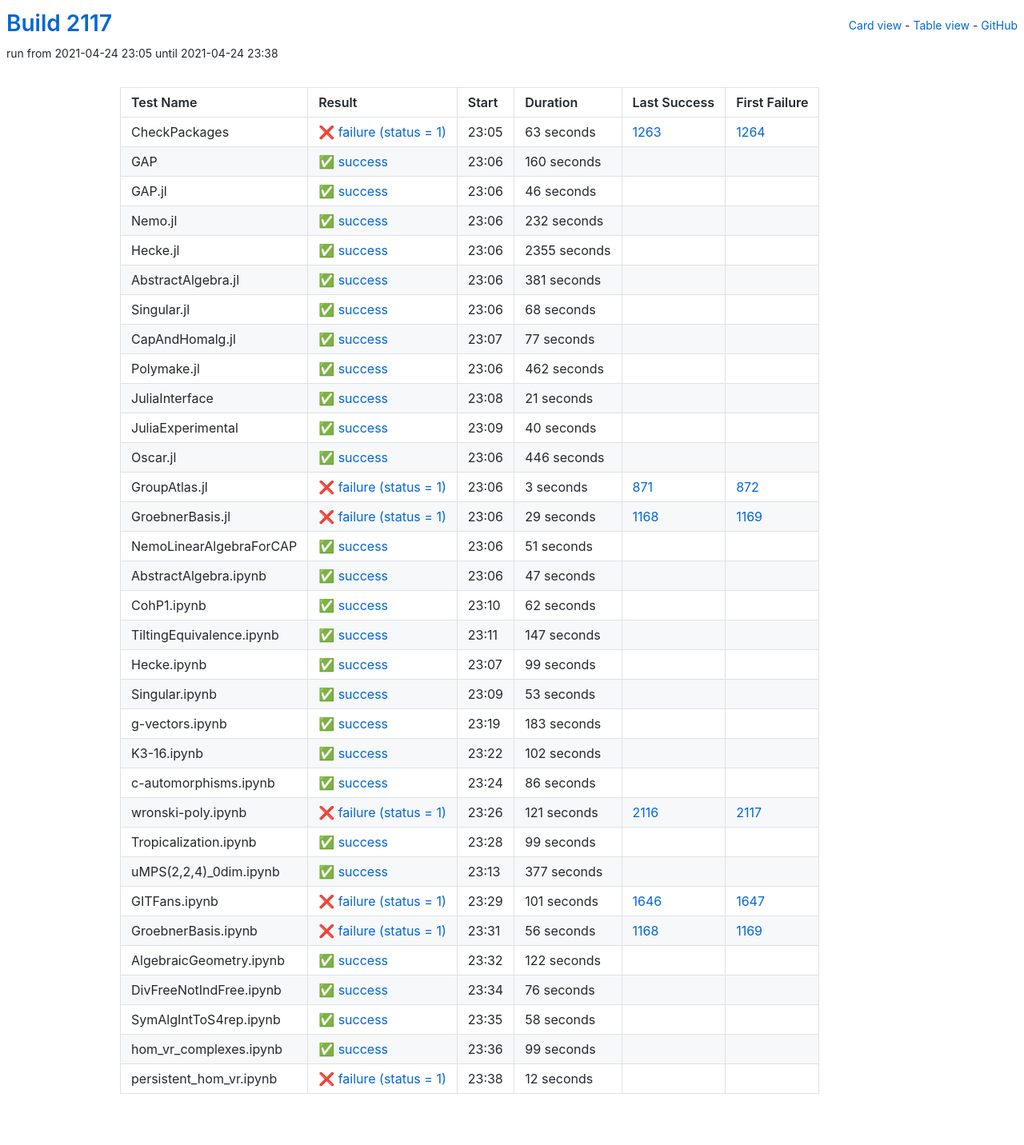
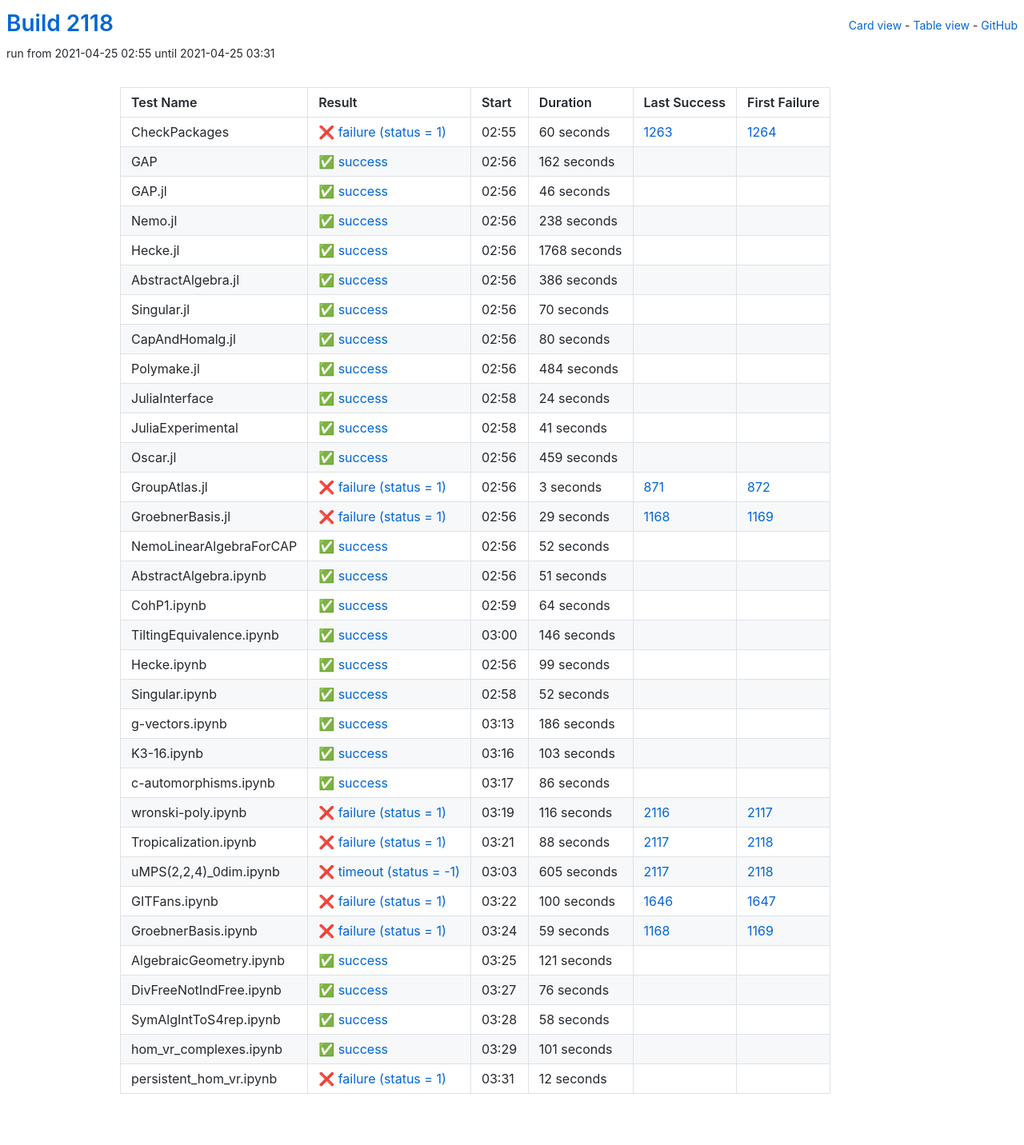
Before and after one commit to oscar-system/oscar-ci-status-stable, a Jekyll site: the page built from table.html, in a window 1280 px wide. Shown: the whole page at 80% size. Built offline with Jekyll 4.4.1, drawn with Linux system fonts in a browser that asks for light colours.

Commit message:
Build #2118

```diff
--- a/_data/ci.yml
+++ b/_data/ci.yml
@@ -1,6 +1,6 @@
 ---
-build: 2117
-build_url: https://oscarci.mathematik.uni-kl.de/job/oscar-stable/2117/
+build: 2118
+build_url: https://oscarci.mathematik.uni-kl.de/job/oscar-stable/2118/
 job: oscar-stable
 organization: oscar-system
 repo: oscar-ci-status-stable
@@ -8,32 +8,32 @@ repourl: https://github.com/oscar-system/oscar-ci-status-stable
 tests:
 - name: CheckPackages
   id: checkpackages
-  log: https://oscarci.mathematik.uni-kl.de/job/oscar-stable/2117/artifact/logs/build-2117/CheckPackages.log
-  start: 2021-04-24 23:05
+  log: https://oscarci.mathematik.uni-kl.de/job/oscar-stable/2118/artifact/logs/build-2118/CheckPackages.log
+  start: 2021-04-25 02:55
   success: false
   exitcode: 1
   status: failure
-  duration: 63
+  duration: 60
   last_success: 1263
   last_success_url: https://oscarci.mathematik.uni-kl.de/job/oscar-stable/1263/
   first_failure: 1264
   first_failure_url: https://oscarci.mathematik.uni-kl.de/job/oscar-stable/1264/
 - name: GAP
   id: gap
-  log: https://oscarci.mathematik.uni-kl.de/job/oscar-stable/2117/artifact/logs/build-2117/GAP.log
-  start: 2021-04-24 23:06
+  log: https://oscarci.mathematik.uni-kl.de/job/oscar-stable/2118/artifact/logs/build-2118/GAP.log
+  start: 2021-04-25 02:56
   success: true
   exitcode: 0
   status: success
-  duration: 160
+  duration: 162
   last_success: false
   last_success_url:
   first_failure: false
   first_failure_url:
 - name: GAP.jl
   id: gap-jl
-  log: https://oscarci.mathematik.uni-kl.de/job/oscar-stable/2117/artifact/logs/build-2117/GAP.jl.log
-  start: 2021-04-24 23:06
+  log: https://oscarci.mathematik.uni-kl.de/job/oscar-stable/2118/artifact/logs/build-2118/GAP.jl.log
+  start: 2021-04-25 02:56
   success: true
   exitcode: 0
   status: success
@@ -44,116 +44,116 @@ tests:
   first_failure_url:
 - name: Nemo.jl
   id: nemo-jl
-  log: https://oscarci.mathematik.uni-kl.de/job/oscar-stable/2117/artifact/logs/build-2117/Nemo.jl.log
-  start: 2021-04-24 23:06
+  log: https://oscarci.mathematik.uni-kl.de/job/oscar-stable/2118/artifact/logs/build-2118/Nemo.jl.log
+  start: 2021-04-25 02:56
   success: true
   exitcode: 0
   status: success
-  duration: 232
+  duration: 238
   last_success: false
   last_success_url:
   first_failure: false
   first_failure_url:
 - name: Hecke.jl
   id: hecke-jl
-  log: https://oscarci.mathematik.uni-kl.de/job/oscar-stable/2117/artifact/logs/build-2117/Hecke.jl.log
-  start: 2021-04-24 23:06
+  log: https://oscarci.mathematik.uni-kl.de/job/oscar-stable/2118/artifact/logs/build-2118/Hecke.jl.log
+  start: 2021-04-25 02:56
   success: true
   exitcode: 0
   status: success
-  duration: 2355
+  duration: 1768
   last_success: false
   last_success_url:
   first_failure: false
   first_failure_url:
 - name: AbstractAlgebra.jl
   id: abstractalgebra-jl
-  log: https://oscarci.mathematik.uni-kl.de/job/oscar-stable/2117/artifact/logs/build-2117/AbstractAlgebra.jl.log
-  start: 2021-04-24 23:06
+  log: https://oscarci.mathematik.uni-kl.de/job/oscar-stable/2118/artifact/logs/build-2118/AbstractAlgebra.jl.log
+  start: 2021-04-25 02:56
   success: true
   exitcode: 0
   status: success
-  duration: 381
+  duration: 386
   last_success: false
   last_success_url:
   first_failure: false
   first_failure_url:
 - name: Singular.jl
   id: singular-jl
-  log: https://oscarci.mathematik.uni-kl.de/job/oscar-stable/2117/artifact/logs/build-2117/Singular.jl.log
-  start: 2021-04-24 23:06
+  log: https://oscarci.mathematik.uni-kl.de/job/oscar-stable/2118/artifact/logs/build-2118/Singular.jl.log
+  start: 2021-04-25 02:56
   success: true
   exitcode: 0
   status: success
-  duration: 68
+  duration: 70
   last_success: false
   last_success_url:
   first_failure: false
   first_failure_url:
 - name: CapAndHomalg.jl
   id: capandhomalg-jl
-  log: https://oscarci.mathematik.uni-kl.de/job/oscar-stable/2117/artifact/logs/build-2117/CapAndHomalg.jl.log
-  start: 2021-04-24 23:07
+  log: https://oscarci.mathematik.uni-kl.de/job/oscar-stable/2118/artifact/logs/build-2118/CapAndHomalg.jl.log
+  start: 2021-04-25 02:56
   success: true
   exitcode: 0
   status: success
-  duration: 77
+  duration: 80
   last_success: false
   last_success_url:
   first_failure: false
   first_failure_url:
 - name: Polymake.jl
   id: polymake-jl
-  log: https://oscarci.mathematik.uni-kl.de/job/oscar-stable/2117/artifact/logs/build-2117/Polymake.jl.log
-  start: 2021-04-24 23:06
+  log: https://oscarci.mathematik.uni-kl.de/job/oscar-stable/2118/artifact/logs/build-2118/Polymake.jl.log
+  start: 2021-04-25 02:56
   success: true
   exitcode: 0
   status: success
-  duration: 462
+  duration: 484
   last_success: false
   last_success_url:
   first_failure: false
   first_failure_url:
 - name: JuliaInterface
   id: juliainterface
-  log: https://oscarci.mathematik.uni-kl.de/job/oscar-stable/2117/artifact/logs/build-2117/JuliaInterface.log
-  start: 2021-04-24 23:08
+  log: https://oscarci.mathematik.uni-kl.de/job/oscar-stable/2118/artifact/logs/build-2118/JuliaInterface.log
+  start: 2021-04-25 02:58
   success: true
   exitcode: 0
   status: success
-  duration: 21
+  duration: 24
   last_success: false
   last_success_url:
   first_failure: false
   first_failure_url:
 - name: JuliaExperimental
   id: juliaexperimental
-  log: https://oscarci.mathematik.uni-kl.de/job/oscar-stable/2117/artifact/logs/build-2117/JuliaExperimental.log
-  start: 2021-04-24 23:09
+  log: https://oscarci.mathematik.uni-kl.de/job/oscar-stable/2118/artifact/logs/build-2118/JuliaExperimental.log
+  start: 2021-04-25 02:58
   success: true
   exitcode: 0
   status: success
-  duration: 40
+  duration: 41
   last_success: false
   last_success_url:
   first_failure: false
   first_failure_url:
 - name: Oscar.jl
   id: oscar-jl
-  log: https://oscarci.mathematik.uni-kl.de/job/oscar-stable/2117/artifact/logs/build-2117/Oscar.jl.log
-  start: 2021-04-24 23:06
+  log: https://oscarci.mathematik.uni-kl.de/job/oscar-stable/2118/artifact/logs/build-2118/Oscar.jl.log
+  start: 2021-04-25 02:56
   success: true
   exitcode: 0
   status: success
-  duration: 446
+  duration: 459
   last_success: false
   last_success_url:
   first_failure: false
   first_failure_url:
 - name: GroupAtlas.jl
   id: groupatlas-jl
-  log: https://oscarci.mathematik.uni-kl.de/job/oscar-stable/2117/artifact/logs/build-2117/GroupAtlas.jl.log
-  start: 2021-04-24 23:06
+  log: https://oscarci.mathematik.uni-kl.de/job/oscar-stable/2118/artifact/logs/build-2118/GroupAtlas.jl.log
+  start: 2021-04-25 02:56
   success: false
   exitcode: 1
   status: failure
@@ -164,8 +164,8 @@ tests:
   first_failure_url: https://oscarci.mathematik.uni-kl.de/job/oscar-stable/872/
 - name: GroebnerBasis.jl
   id: groebnerbasis-jl
-  log: https://oscarci.mathematik.uni-kl.de/job/oscar-stable/2117/artifact/logs/build-2117/GroebnerBasis.jl.log
-  start: 2021-04-24 23:06
+  log: https://oscarci.mathematik.uni-kl.de/job/oscar-stable/2118/artifact/logs/build-2118/GroebnerBasis.jl.log
+  start: 2021-04-25 02:56
   success: false
   exitcode: 1
   status: failure
@@ -176,8 +176,20 @@ tests:
   first_failure_url: https://oscarci.mathematik.uni-kl.de/job/oscar-stable/1169/
 - name: NemoLinearAlgebraForCAP
   id: nemolinearalgebraforcap
-  log: https://oscarci.mathematik.uni-kl.de/job/oscar-stable/2117/artifact/logs/build-2117/NemoLinearAlgebraForCAP.log
-  start: 2021-04-24 23:06
+  log: https://oscarci.mathematik.uni-kl.de/job/oscar-stable/2118/artifact/logs/build-2118/NemoLinearAlgebraForCAP.log
+  start: 2021-04-25 02:56
+  success: true
+  exitcode: 0
+  status: success
+  duration: 52
+  last_success: false
+  last_success_url:
+  first_failure: false
+  first_failure_url:
+- name: AbstractAlgebra.ipynb
+  id: abstractalgebra-ipynb
+  log: https://oscarci.mathematik.uni-kl.de/job/oscar-stable/2118/artifact/logs/build-2118/AbstractAlgebra.ipynb.log
+  start: 2021-04-25 02:56
   success: true
   exitcode: 0
   status: success
@@ -186,46 +198,34 @@ tests:
   last_success_url:
   first_failure: false
   first_failure_url:
-- name: AbstractAlgebra.ipynb
-  id: abstractalgebra-ipynb
-  log: https://oscarci.mathematik.uni-kl.de/job/oscar-stable/2117/artifact/logs/build-2117/AbstractAlgebra.ipynb.log
-  start: 2021-04-24 23:06
+- name: CohP1.ipynb
+  id: cohp1-ipynb
+  log: https://oscarci.mathematik.uni-kl.de/job/oscar-stable/2118/artifact/logs/build-2118/CohP1.ipynb.log
+  start: 2021-04-25 02:59
   success: true
   exitcode: 0
   status: success
-  duration: 47
-  last_success: false
-  last_success_url:
-  first_failure: false
-  first_failure_url:
-- name: CohP1.ipynb
-  id: cohp1-ipynb
-  log: https://oscarci.mathematik.uni-kl.de/job/oscar-stable/2117/artifact/logs/build-2117/CohP1.ipynb.log
-  start: 2021-04-24 23:10
-  success: true
-  exitcode: 0
-  status: success
-  duration: 62
+  duration: 64
   last_success: false
   last_success_url:
   first_failure: false
   first_failure_url:
 - name: TiltingEquivalence.ipynb
   id: tiltingequivalence-ipynb
-  log: https://oscarci.mathematik.uni-kl.de/job/oscar-stable/2117/artifact/logs/build-2117/TiltingEquivalence.ipynb.log
-  start: 2021-04-24 23:11
+  log: https://oscarci.mathematik.uni-kl.de/job/oscar-stable/2118/artifact/logs/build-2118/TiltingEquivalence.ipynb.log
+  start: 2021-04-25 03:00
   success: true
   exitcode: 0
   status: success
-  duration: 147
+  duration: 146
   last_success: false
   last_success_url:
   first_failure: false
   first_failure_url:
 - name: Hecke.ipynb
   id: hecke-ipynb
-  log: https://oscarci.mathematik.uni-kl.de/job/oscar-stable/2117/artifact/logs/build-2117/Hecke.ipynb.log
-  start: 2021-04-24 23:07
+  log: https://oscarci.mathematik.uni-kl.de/job/oscar-stable/2118/artifact/logs/build-2118/Hecke.ipynb.log
+  start: 2021-04-25 02:56
   success: true
   exitcode: 0
   status: success
@@ -236,44 +236,44 @@ tests:
   first_failure_url:
 - name: Singular.ipynb
   id: singular-ipynb
-  log: https://oscarci.mathematik.uni-kl.de/job/oscar-stable/2117/artifact/logs/build-2117/Singular.ipynb.log
-  start: 2021-04-24 23:09
+  log: https://oscarci.mathematik.uni-kl.de/job/oscar-stable/2118/artifact/logs/build-2118/Singular.ipynb.log
+  start: 2021-04-25 02:58
   success: true
   exitcode: 0
   status: success
-  duration: 53
+  duration: 52
   last_success: false
   last_success_url:
   first_failure: false
   first_failure_url:
 - name: g-vectors.ipynb
   id: g-vectors-ipynb
-  log: https://oscarci.mathematik.uni-kl.de/job/oscar-stable/2117/artifact/logs/build-2117/g-vectors.ipynb.log
-  start: 2021-04-24 23:19
+  log: https://oscarci.mathematik.uni-kl.de/job/oscar-stable/2118/artifact/logs/build-2118/g-vectors.ipynb.log
+  start: 2021-04-25 03:13
   success: true
   exitcode: 0
   status: success
-  duration: 183
+  duration: 186
   last_success: false
   last_success_url:
   first_failure: false
   first_failure_url:
 - name: K3-16.ipynb
   id: k3-16-ipynb
-  log: https://oscarci.mathematik.uni-kl.de/job/oscar-stable/2117/artifact/logs/build-2117/K3-16.ipynb.log
-  start: 2021-04-24 23:22
+  log: https://oscarci.mathematik.uni-kl.de/job/oscar-stable/2118/artifact/logs/build-2118/K3-16.ipynb.log
+  start: 2021-04-25 03:16
   success: true
   exitcode: 0
   status: success
-  duration: 102
+  duration: 103
   last_success: false
   last_success_url:
   first_failure: false
   first_failure_url:
 - name: c-automorphisms.ipynb
   id: c-automorphisms-ipynb
-  log: https://oscarci.mathematik.uni-kl.de/job/oscar-stable/2117/artifact/logs/build-2117/c-automorphisms.ipynb.log
-  start: 2021-04-24 23:24
+  log: https://oscarci.mathematik.uni-kl.de/job/oscar-stable/2118/artifact/logs/build-2118/c-automorphisms.ipynb.log
+  start: 2021-04-25 03:17
   success: true
   exitcode: 0
   status: success
@@ -284,80 +284,80 @@ tests:
   first_failure_url:
 - name: wronski-poly.ipynb
   id: wronski-poly-ipynb
-  log: https://oscarci.mathematik.uni-kl.de/job/oscar-stable/2117/artifact/logs/build-2117/wronski-poly.ipynb.log
-  start: 2021-04-24 23:26
+  log: https://oscarci.mathematik.uni-kl.de/job/oscar-stable/2118/artifact/logs/build-2118/wronski-poly.ipynb.log
+  start: 2021-04-25 03:19
   success: false
   exitcode: 1
   status: failure
-  duration: 121
+  duration: 116
   last_success: 2116
   last_success_url: https://oscarci.mathematik.uni-kl.de/job/oscar-stable/2116/
   first_failure: 2117
   first_failure_url: https://oscarci.mathematik.uni-kl.de/job/oscar-stable/2117/
 - name: Tropicalization.ipynb
   id: tropicalization-ipynb
-  log: https://oscarci.mathematik.uni-kl.de/job/oscar-stable/2117/artifact/logs/build-2117/Tropicalization.ipynb.log
-  start: 2021-04-24 23:28
-  success: true
-  exitcode: 0
-  status: success
-  duration: 99
-  last_success: false
-  last_success_url:
-  first_failure: false
-  first_failure_url:
-- name: uMPS(2,2,4)_0dim.ipynb
-  id: umps-2-2-4-0dim-ipynb
-  log: https://oscarci.mathematik.uni-kl.de/job/oscar-stable/2117/artifact/logs/build-2117/uMPS-2-2-4-_0dim.ipynb.log
-  start: 2021-04-24 23:13
-  success: true
-  exitcode: 0
-  status: success
-  duration: 377
-  last_success: false
-  last_success_url:
-  first_failure: false
-  first_failure_url:
-- name: GITFans.ipynb
-  id: gitfans-ipynb
-  log: https://oscarci.mathematik.uni-kl.de/job/oscar-stable/2117/artifact/logs/build-2117/GITFans.ipynb.log
-  start: 2021-04-24 23:29
+  log: https://oscarci.mathematik.uni-kl.de/job/oscar-stable/2118/artifact/logs/build-2118/Tropicalization.ipynb.log
+  start: 2021-04-25 03:21
   success: false
   exitcode: 1
   status: failure
-  duration: 101
+  duration: 88
+  last_success: 2117
+  last_success_url: https://oscarci.mathematik.uni-kl.de/job/oscar-stable/2117/
+  first_failure: 2118
+  first_failure_url: https://oscarci.mathematik.uni-kl.de/job/oscar-stable/2118/
+- name: uMPS(2,2,4)_0dim.ipynb
+  id: umps-2-2-4-0dim-ipynb
+  log: https://oscarci.mathematik.uni-kl.de/job/oscar-stable/2118/artifact/logs/build-2118/uMPS-2-2-4-_0dim.ipynb.log
+  start: 2021-04-25 03:03
+  success: false
+  exitcode: -1
+  status: timeout
+  duration: 605
+  last_success: 2117
+  last_success_url: https://oscarci.mathematik.uni-kl.de/job/oscar-stable/2117/
+  first_failure: 2118
+  first_failure_url: https://oscarci.mathematik.uni-kl.de/job/oscar-stable/2118/
+- name: GITFans.ipynb
+  id: gitfans-ipynb
+  log: https://oscarci.mathematik.uni-kl.de/job/oscar-stable/2118/artifact/logs/build-2118/GITFans.ipynb.log
+  start: 2021-04-25 03:22
+  success: false
+  exitcode: 1
+  status: failure
+  duration: 100
   last_success: 1646
   last_success_url: https://oscarci.mathematik.uni-kl.de/job/oscar-stable/1646/
   first_failure: 1647
   first_failure_url: https://oscarci.mathematik.uni-kl.de/job/oscar-stable/1647/
 - name: GroebnerBasis.ipynb
   id: groebnerbasis-ipynb
-  log: https://oscarci.mathematik.uni-kl.de/job/oscar-stable/2117/artifact/logs/build-2117/GroebnerBasis.ipynb.log
-  start: 2021-04-24 23:31
+  log: https://oscarci.mathematik.uni-kl.de/job/oscar-stable/2118/artifact/logs/build-2118/GroebnerBasis.ipynb.log
+  start: 2021-04-25 03:24
   success: false
   exitcode: 1
   status: failure
-  duration: 56
+  duration: 59
   last_success: 1168
   last_success_url: https://oscarci.mathematik.uni-kl.de/job/oscar-stable/1168/
   first_failure: 1169
   first_failure_url: https://oscarci.mathematik.uni-kl.de/job/oscar-stable/1169/
 - name: AlgebraicGeometry.ipynb
   id: algebraicgeometry-ipynb
-  log: https://oscarci.mathematik.uni-kl.de/job/oscar-stable/2117/artifact/logs/build-2117/AlgebraicGeometry.ipynb.log
-  start: 2021-04-24 23:32
+  log: https://oscarci.mathematik.uni-kl.de/job/oscar-stable/2118/artifact/logs/build-2118/AlgebraicGeometry.ipynb.log
+  start: 2021-04-25 03:25
   success: true
   exitcode: 0
   status: success
-  duration: 122
+  duration: 121
   last_success: false
   last_success_url:
   first_failure: false
   first_failure_url:
 - name: DivFreeNotIndFree.ipynb
   id: divfreenotindfree-ipynb
-  log: https://oscarci.mathematik.uni-kl.de/job/oscar-stable/2117/artifact/logs/build-2117/DivFreeNotIndFree.ipynb.log
-  start: 2021-04-24 23:34
+  log: https://oscarci.mathematik.uni-kl.de/job/oscar-stable/2118/artifact/logs/build-2118/DivFreeNotIndFree.ipynb.log
+  start: 2021-04-25 03:27
   success: true
   exitcode: 0
   status: success
@@ -368,8 +368,8 @@ tests:
   first_failure_url:
 - name: SymAlgIntToS4rep.ipynb
   id: symalginttos4rep-ipynb
-  log: https://oscarci.mathematik.uni-kl.de/job/oscar-stable/2117/artifact/logs/build-2117/SymAlgIntToS4rep.ipynb.log
-  start: 2021-04-24 23:35
+  log: https://oscarci.mathematik.uni-kl.de/job/oscar-stable/2118/artifact/logs/build-2118/SymAlgIntToS4rep.ipynb.log
+  start: 2021-04-25 03:28
   success: true
   exitcode: 0
   status: success
@@ -380,20 +380,20 @@ tests:
   first_failure_url:
 - name: hom_vr_complexes.ipynb
   id: hom-vr-complexes-ipynb
-  log: https://oscarci.mathematik.uni-kl.de/job/oscar-stable/2117/artifact/logs/build-2117/hom_vr_complexes.ipynb.log
-  start: 2021-04-24 23:36
+  log: https://oscarci.mathematik.uni-kl.de/job/oscar-stable/2118/artifact/logs/build-2118/hom_vr_complexes.ipynb.log
+  start: 2021-04-25 03:29
   success: true
   exitcode: 0
   status: success
-  duration: 99
+  duration: 101
   last_success: false
   last_success_url:
   first_failure: false
   first_failure_url:
 - name: persistent_hom_vr.ipynb
   id: persistent-hom-vr-ipynb
-  log: https://oscarci.mathematik.uni-kl.de/job/oscar-stable/2117/artifact/logs/build-2117/persistent_hom_vr.ipynb.log
-  start: 2021-04-24 23:38
+  log: https://oscarci.mathematik.uni-kl.de/job/oscar-stable/2118/artifact/logs/build-2118/persistent_hom_vr.ipynb.log
+  start: 2021-04-25 03:31
   success: false
   exitcode: 1
   status: failure
```
Also changed, not shown: README.md.
